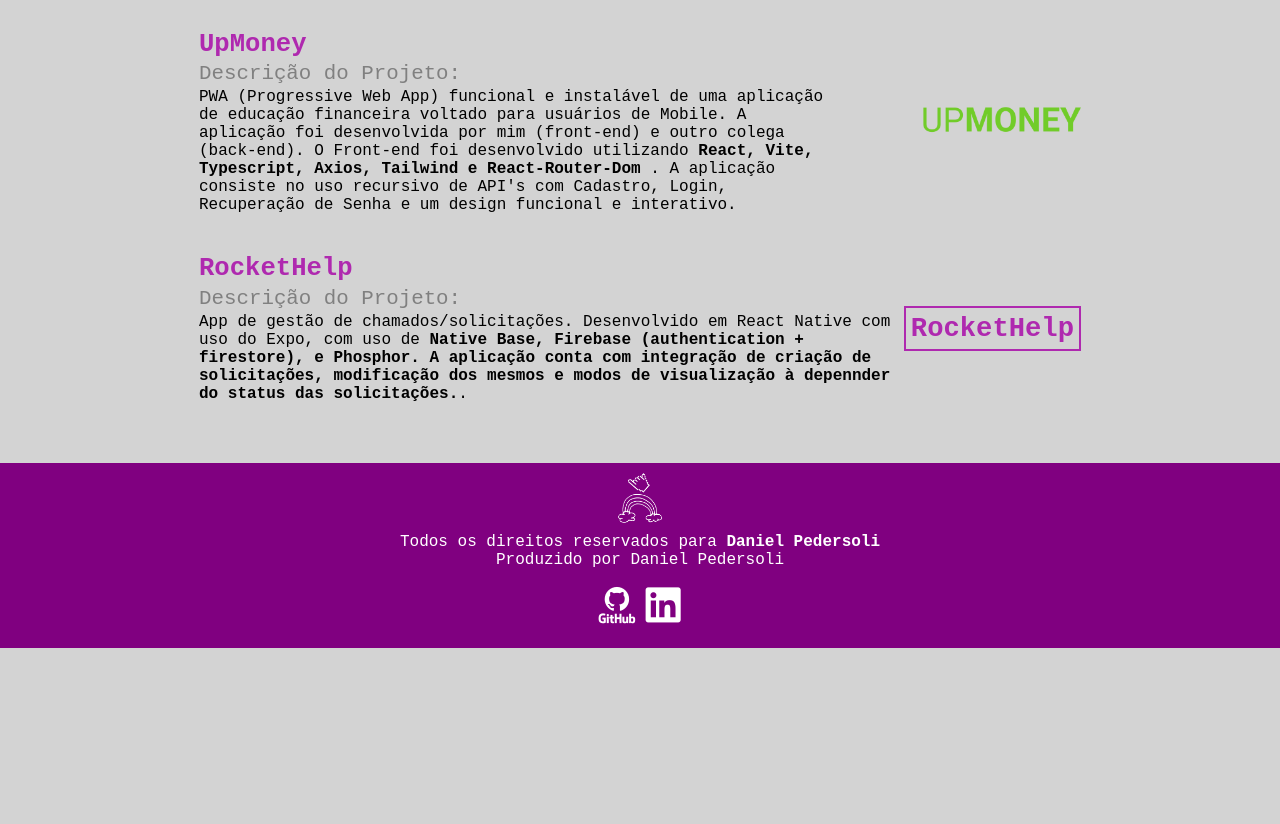
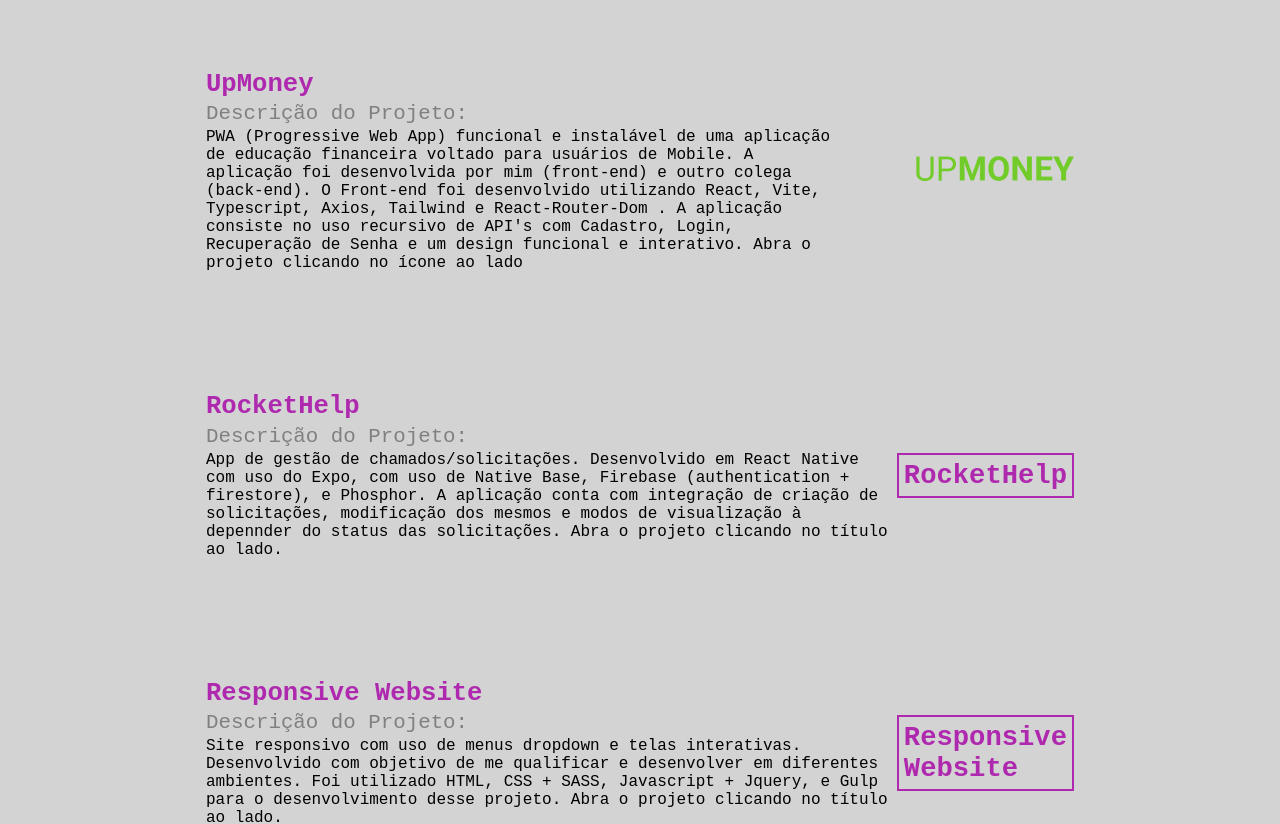
Before and after one commit to dpedersoli/dpedersoli-portfolio, a React (Vite) app: page / in a window 1280 px wide. Shown: the part 1020-1844 px from the top of the page. Before the commit the page ends 1668 px from the top, so only its background shows below. Built offline with nearby package versions, Linux system fonts and the light colour scheme.

Commit message:
chore: projects component

```diff
--- a/src/App.tsx
+++ b/src/App.tsx
@@ -3,6 +3,7 @@ import DanielImage from '/src/images/Daniel_Pedersoli_foto_perfil.png'
 import UpMoneyLogo from '/src/images/UpMoney-Logo.png'
 
 import { Header, TopImage, About, Technologies, Projects, Footer } from './Styles/Style-app'
+import { Project } from './pages/Project'
 
 function App() {
 
@@ -40,34 +41,29 @@ function App() {
 
         <Projects>
           <h2>Projetos</h2><br />
-          <div className="project">
-            <div className="project-description">
-              <h3>UpMoney</h3>
-              <h4>Descrição do Projeto:</h4>
-              <p>PWA (Progressive Web App) funcional e instalável de uma aplicação de educação financeira voltado para usuários de Mobile. A aplicação foi desenvolvida por mim (front-end) e outro colega (back-end). O Front-end foi desenvolvido utilizando <strong> React, Vite, Typescript, Axios, Tailwind e React-Router-Dom </strong>. A aplicação consiste no uso recursivo de API's com Cadastro, Login, Recuperação de Senha e um design funcional e interativo.
-              </p>
-            </div>
-            <div className="project-image">
-              <a href="https://github.com/dpedersoli/desafio-chefao" target="_blank">
-                <img src={UpMoneyLogo} alt="upmoney-daniel-pedersoli" />
-              </a>
-            </div>
-          </div>
+          <Project
+            projectName="UpMoney"
+            projectDescription="PWA (Progressive Web App) funcional e instalável de uma aplicação de educação financeira voltado para usuários de Mobile. A aplicação foi desenvolvida por mim (front-end) e outro colega (back-end). O Front-end foi desenvolvido utilizando React, Vite, Typescript, Axios, Tailwind e React-Router-Dom . A aplicação consiste no uso recursivo de API's com Cadastro, Login, Recuperação de Senha e um design funcional e interativo. Abra o projeto clicando no ícone ao lado"
+            projectLink="https://github.com/dpedersoli/desafio-chefao"
+            projectImage={UpMoneyLogo}
+            projectImageAlt="upmoney-daniel-pedersoli"
+          />
 
-          <div className="project">
-            <div className="project-description">
-              <h3>RocketHelp</h3>
-              <h4>Descrição do Projeto:</h4>
-              <p>App de gestão de chamados/solicitações. Desenvolvido em React Native com uso do Expo, com uso de <strong>Native Base, Firebase (authentication + firestore), e Phosphor. A aplicação conta com integração de criação de solicitações, modificação dos mesmos e modos de visualização à depennder do status das solicitações.</strong>.
-              </p>
-            </div>
-            <div className="project-image">
-              <a href="https://github.com/dpedersoli/ignite-lab" target="_blank">
-                <h5>RocketHelp</h5>
-              </a>
-            </div>
-          </div>
+          <Project
+            projectName="RocketHelp"
+            projectDescription="App de gestão de chamados/solicitações. Desenvolvido em React Native com uso do Expo, com uso de Native Base, Firebase (authentication + firestore), e Phosphor. A aplicação conta com integração de criação de solicitações, modificação dos mesmos e modos de visualização à depennder do status das solicitações. Abra o projeto clicando no título ao lado."
+            projectLink="https://github.com/dpedersoli/ignite-lab"
+            textNotImage="RocketHelp"
+          />
+
+          <Project
+            projectName="Responsive Website"
+            projectDescription="Site responsivo com uso de menus dropdown e telas interativas. Desenvolvido com objetivo de me qualificar e desenvolver em diferentes ambientes. Foi utilizado HTML, CSS + SASS, Javascript + Jquery, e Gulp para o desenvolvimento desse projeto. Abra o projeto clicando no título ao lado."
+            projectLink="https://github.com/dpedersoli/dot"
+            textNotImage="Responsive Website"
+          />
         </Projects>
+
       </main>
 
       <Footer role="contentinfo">
--- /dev/null
+++ b/src/pages/Project.tsx
@@ -0,0 +1,34 @@
+import { Header, TopImage, About, Technologies, Projects, Footer } from '../Styles/Style-app'
+
+import "../Styles/Style-app"
+
+interface Props {
+  projectName: string;
+  projectDescription: string;
+  projectLink: string;
+  projectImage?: string;
+  projectImageAlt?: string;
+  textNotImage?: string;
+}
+
+export function Project({ projectName, projectDescription, projectLink, projectImage, projectImageAlt, textNotImage }: Props){
+  return(
+    <Projects>
+        <div className="project">
+          <div className="project-description">
+            <h3>{projectName}</h3>
+            <h4>Descrição do Projeto:</h4>
+            <p>{projectDescription}</p>
+          </div>
+          <div className="project-image">
+            <a href={projectLink} target="_blank">
+              { projectImage
+              ? <img src={projectImage} alt={projectImageAlt} />
+              : <h5>{textNotImage}</h5>
+              }
+            </a>
+          </div>
+        </div>
+    </Projects>
+  )
+}
```
